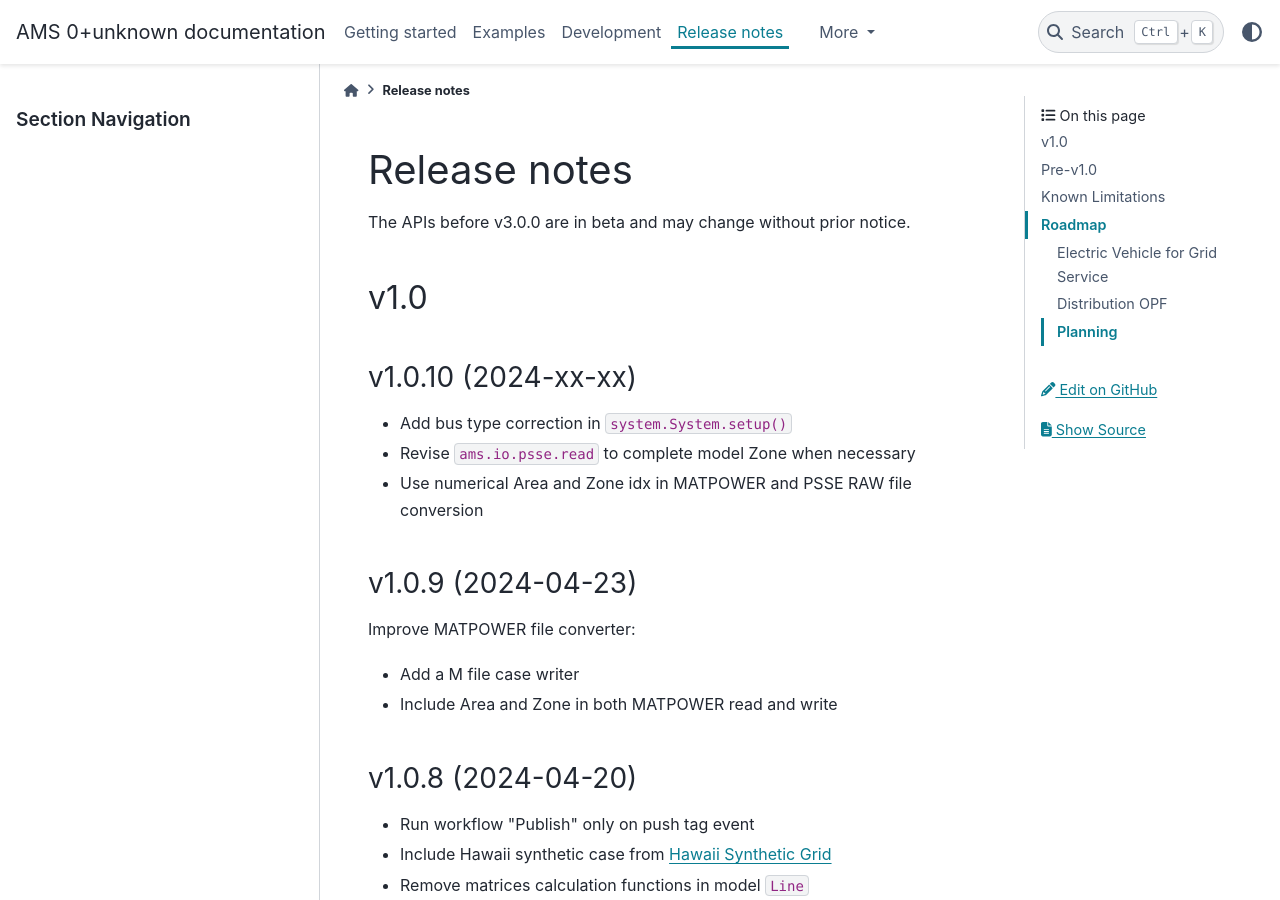
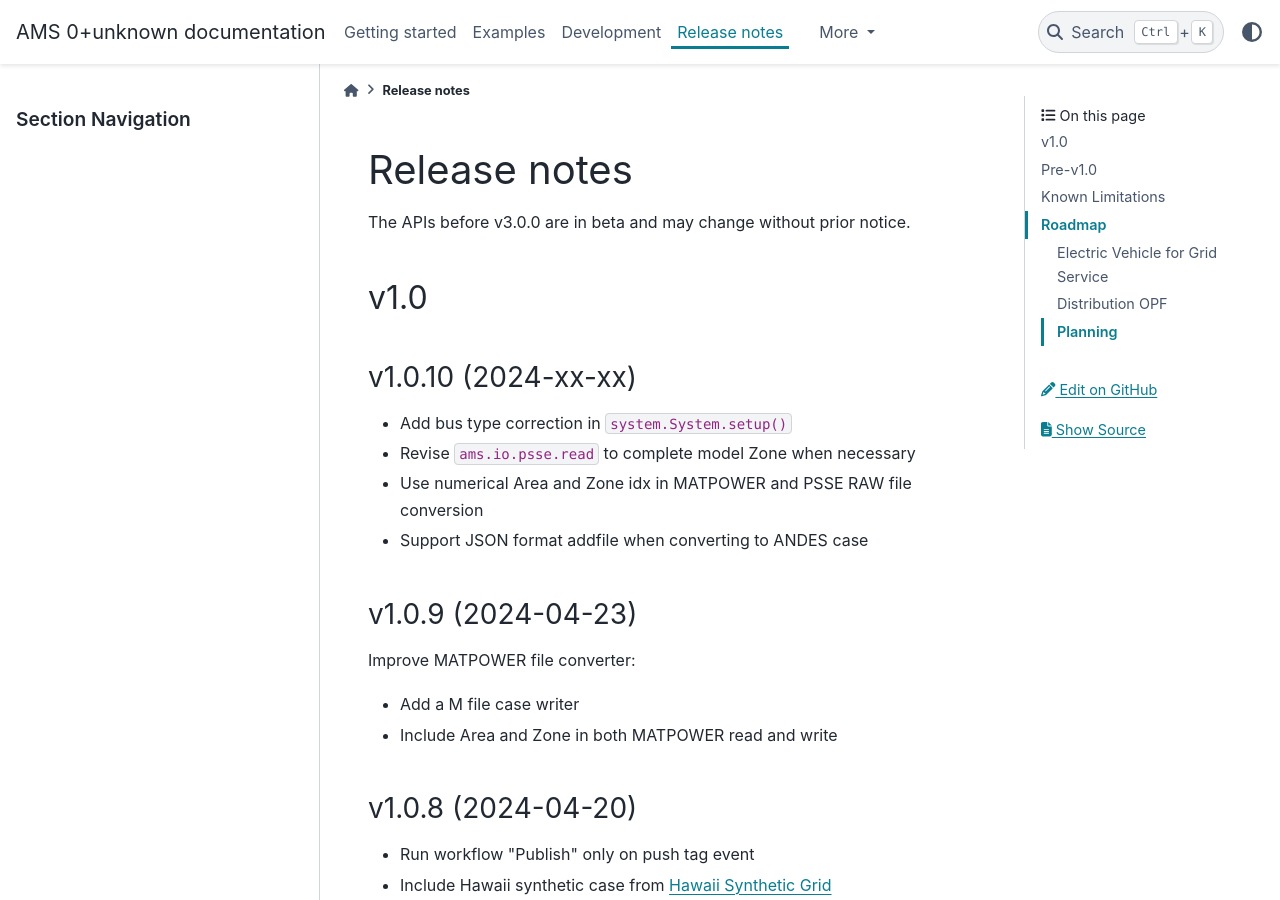
Before and after one commit to CURENT/ams, a Sphinx documentation site: the page built from docs/source/release-notes.rst, in a window 1280 px wide and 900 px high. Built offline with Sphinx 7.4.7 and the PyData theme 0.15.4, drawn with Linux system fonts in a browser that asks for light colours; pages that are not in the unit, such as notebooks, are missing from menus.

Commit message:
Update release notes

```diff
--- a/docs/source/release-notes.rst
+++ b/docs/source/release-notes.rst
@@ -15,7 +15,7 @@ v1.0.10 (2024-xx-xx)
 - Add bus type correction in ``system.System.setup()``
 - Revise ``ams.io.psse.read`` to complete model Zone when necessary
 - Use numerical Area and Zone idx in MATPOWER and PSSE RAW file conversion
-
+- Support JSON format addfile when converting to ANDES case
 
 v1.0.9 (2024-04-23)
 --------------------
```
